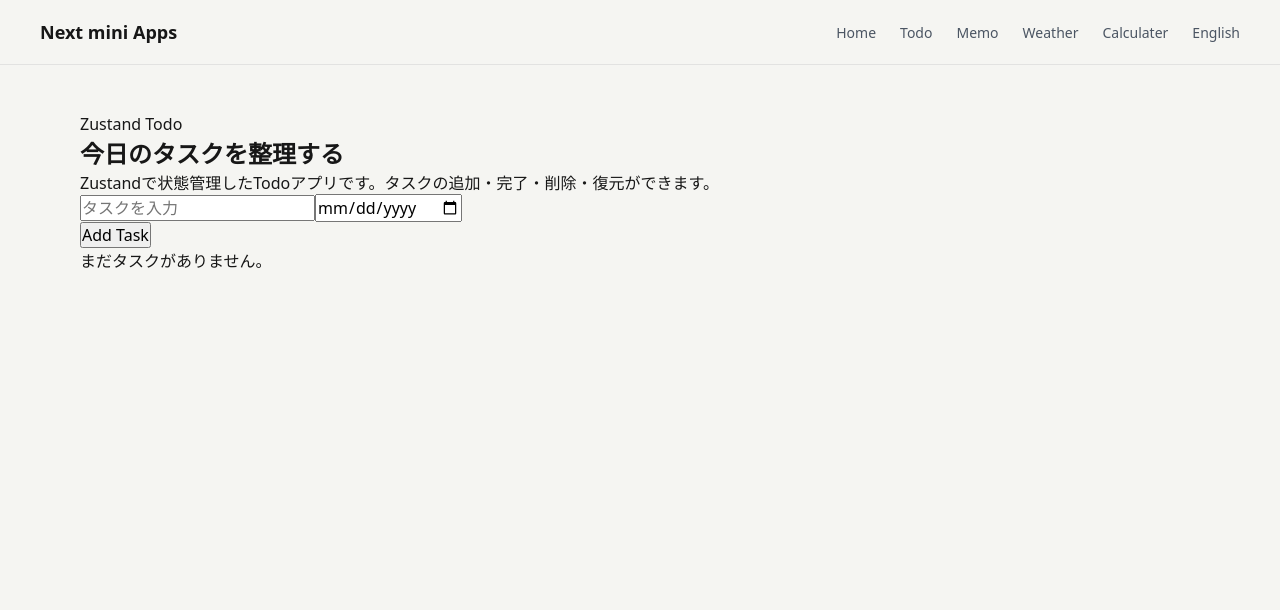
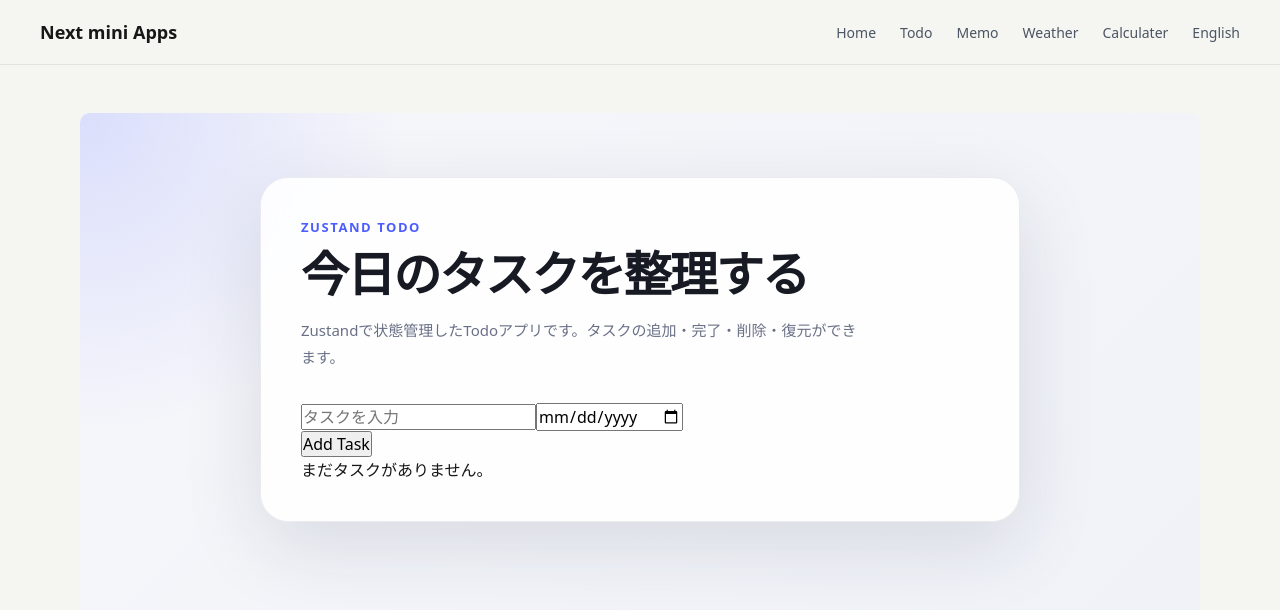
Before and after one commit to usamiyouhei/mini_apps_collection, a Next.js app: page /todo-zustand in a window 1280 px wide. Shown: the top 610 px of the page. Built offline with nearby package versions, Linux system fonts and the light colour scheme.

Commit message:
delete task

```diff
--- a/src/app/todo-zustand/page.tsx
+++ b/src/app/todo-zustand/page.tsx
@@ -1,4 +1,6 @@
 "use client";
+
+import ZustandDeleteTask from "@/components/todo-zustand/ZustandDeleteTask";
 import styles from "./todo-zustand.module.scss";
 import ZustandTaskForm from "@/components/todo-zustand/ZustandTaskForm";
 import ZustandTaskList from "@/components/todo-zustand/ZustandTaskList";
@@ -21,6 +23,7 @@ export default function TodoZustandPage() {
         </div>
         <ZustandTaskForm />
         <ZustandTaskList tasks={activetasks} />
+        <ZustandDeleteTask tasks={deletedTasks} />
       </section>
     </main>
   );
--- a/src/app/todo-zustand/todo-zustand.module.scss
+++ b/src/app/todo-zustand/todo-zustand.module.scss
@@ -0,0 +1,52 @@
+.page {
+  min-height: 100vh;
+  padding: 64px 24px;
+  background:
+    radial-gradient(
+      circle at top left,
+      rgba(77, 92, 255, 0.16),
+      transparent 320px
+    ),
+    linear-gradient(135deg, #f6f7fb 0%, #eef1f7 100%);
+  border-radius: 10px;
+}
+
+.todoCard {
+  width: min(100%, 760px);
+  margin: 0 auto;
+  padding: 40px;
+  border: 1px solid rgba(20, 24, 40, 0.08);
+  border-radius: 28px;
+  background: rgba(255, 255, 255, 0.88);
+  box-shadow: 0 24px 80px rgba(21, 30, 60, 0.12);
+  backdrop-filter: blur(16px);
+}
+
+.header {
+  margin-bottom: 32px;
+}
+
+.label {
+  margin-bottom: 12px;
+  color: #4d5cff;
+  font-size: 13px;
+  font-weight: 700;
+  letter-spacing: 0.12em;
+  text-transform: uppercase;
+}
+
+.title {
+  margin: 0;
+  color: #171923;
+  font-size: clamp(32px, 5vw, 48px);
+  line-height: 1.1;
+  letter-spacing: -0.04em;
+}
+
+.description {
+  max-width: 560px;
+  margin-top: 16px;
+  color: #697086;
+  font-size: 15px;
+  line-height: 1.8;
+}
--- a/src/components/todo-zustand/ZustandDeleteTask.tsx
+++ b/src/components/todo-zustand/ZustandDeleteTask.tsx
@@ -1,5 +1,45 @@
-import React from "react";
+import { Task } from "@/types/task";
+import styles from "./ZustandDeleteTask.module.scss";
+import { useTodoStore } from "@/store/todo.store";
 
-export default function ZustandDeleteTask() {
-  return <div></div>;
+type Props = {
+  tasks: Task[];
+};
+
+export default function ZustandDeleteTask({ tasks }: Props) {
+  const restoreTask = useTodoStore((state) => state.restoreTask);
+  const clearDeletedTasks = useTodoStore((state) => state.clearDeletedTasks);
+
+  if (tasks.length === 0) {
+    return null;
+  }
+  return (
+    <section className={styles.deletedSection}>
+      <div className={styles.sectionHeader}>
+        <h2>Deleted</h2>
+        <button className={styles.clearButton} onClick={clearDeletedTasks}>
+          Clear all
+        </button>
+      </div>
+
+      <ul>
+        {tasks.map((task) => (
+          <li className={styles.item} key={task.id}>
+            <div>
+              <p className={styles.title}>{task.title}</p>
+              <time className={styles.date}>{task.date}</time>
+            </div>
+
+            <button
+              className={styles.restoreButton}
+              type="button"
+              onClick={() => restoreTask(task.id)}
+            >
+              Restore
+            </button>
+          </li>
+        ))}
+      </ul>
+    </section>
+  );
 }
```
